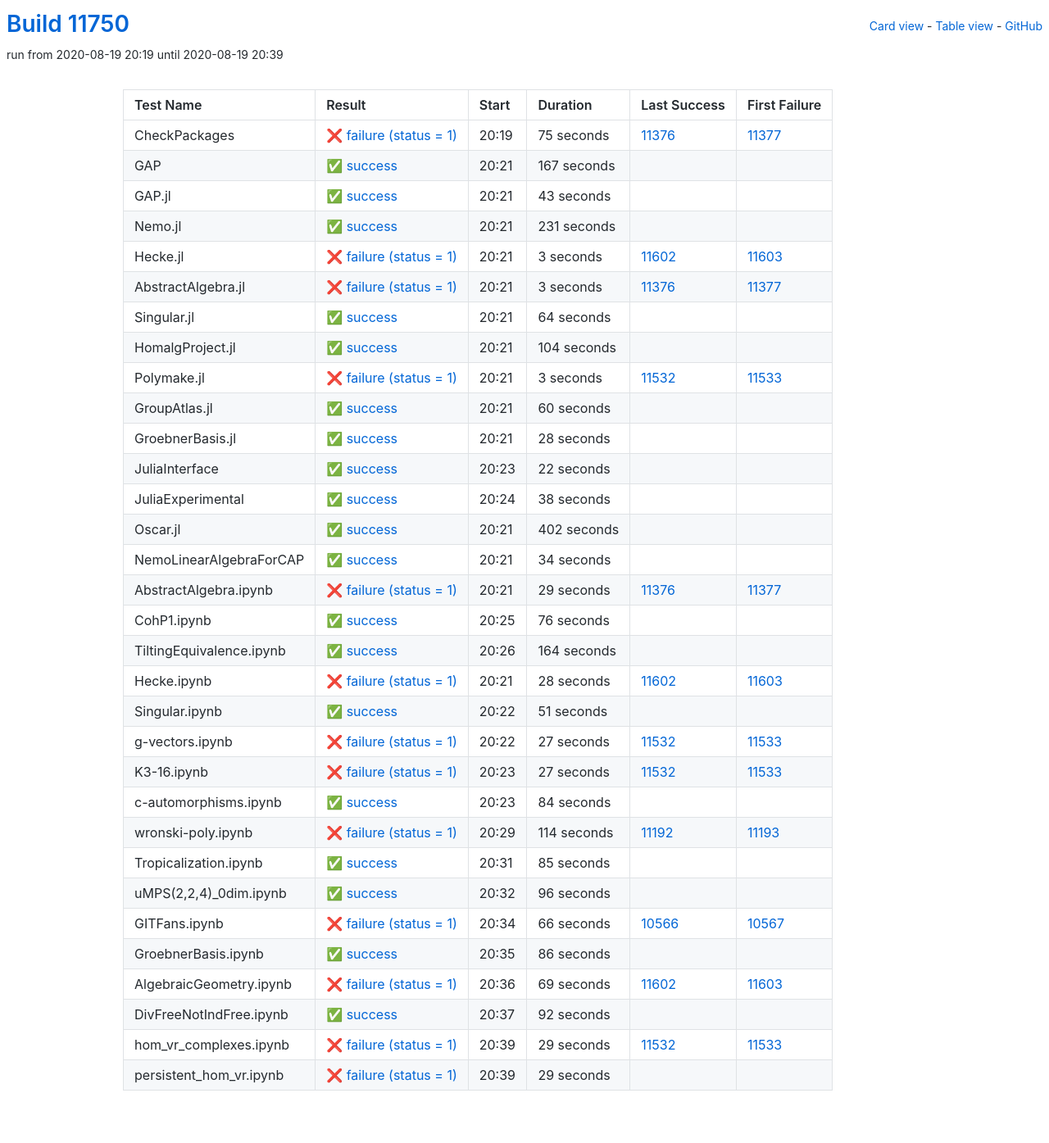
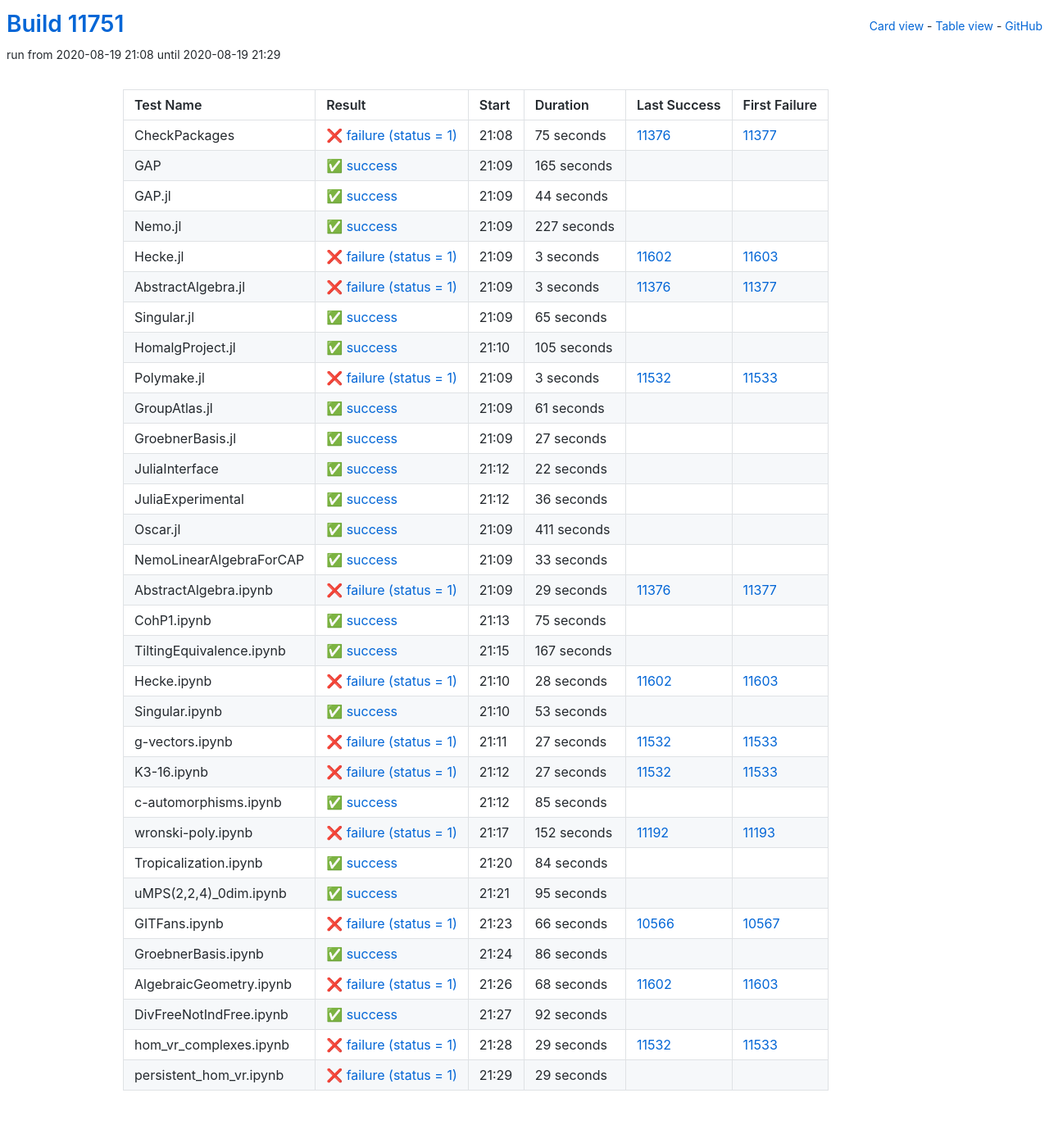
Before and after one commit to oscar-system/oscar-ci-status, a Jekyll site: the page built from table.html, in a window 1280 px wide. Shown: the whole page at 82% size. Built offline with Jekyll 4.4.1, drawn with Linux system fonts in a browser that asks for light colours.

Commit message:
Build #11751

```diff
--- a/_data/ci.yml
+++ b/_data/ci.yml
@@ -1,6 +1,6 @@
 ---
-build: 11750
-build_url: https://oscarci.mathematik.uni-kl.de/job/oscar/11750/
+build: 11751
+build_url: https://oscarci.mathematik.uni-kl.de/job/oscar/11751/
 job: oscar
 organization: oscar-system
 repo: oscar-ci-status
@@ -8,8 +8,8 @@
 tests:
 - name: CheckPackages
   id: checkpackages
-  log: https://oscarci.mathematik.uni-kl.de/job/oscar/11750/artifact/logs/build-11750/CheckPackages.log
-  start: 2020-08-19 20:19
+  log: https://oscarci.mathematik.uni-kl.de/job/oscar/11751/artifact/logs/build-11751/CheckPackages.log
+  start: 2020-08-19 21:08
   success: false
   exitcode: 1
   status: failure
@@ -20,44 +20,44 @@
   first_failure_url: https://oscarci.mathematik.uni-kl.de/job/oscar/11377/
 - name: GAP
   id: gap
-  log: https://oscarci.mathematik.uni-kl.de/job/oscar/11750/artifact/logs/build-11750/GAP.log
-  start: 2020-08-19 20:21
+  log: https://oscarci.mathematik.uni-kl.de/job/oscar/11751/artifact/logs/build-11751/GAP.log
+  start: 2020-08-19 21:09
   success: true
   exitcode: 0
   status: success
-  duration: 167
+  duration: 165
   last_success: false
   last_success_url:
   first_failure: false
   first_failure_url:
 - name: GAP.jl
   id: gap-jl
-  log: https://oscarci.mathematik.uni-kl.de/job/oscar/11750/artifact/logs/build-11750/GAP.jl.log
-  start: 2020-08-19 20:21
+  log: https://oscarci.mathematik.uni-kl.de/job/oscar/11751/artifact/logs/build-11751/GAP.jl.log
+  start: 2020-08-19 21:09
   success: true
   exitcode: 0
   status: success
-  duration: 43
+  duration: 44
   last_success: false
   last_success_url:
   first_failure: false
   first_failure_url:
 - name: Nemo.jl
   id: nemo-jl
-  log: https://oscarci.mathematik.uni-kl.de/job/oscar/11750/artifact/logs/build-11750/Nemo.jl.log
-  start: 2020-08-19 20:21
+  log: https://oscarci.mathematik.uni-kl.de/job/oscar/11751/artifact/logs/build-11751/Nemo.jl.log
+  start: 2020-08-19 21:09
   success: true
   exitcode: 0
   status: success
-  duration: 231
+  duration: 227
   last_success: false
   last_success_url:
   first_failure: false
   first_failure_url:
 - name: Hecke.jl
   id: hecke-jl
-  log: https://oscarci.mathematik.uni-kl.de/job/oscar/11750/artifact/logs/build-11750/Hecke.jl.log
-  start: 2020-08-19 20:21
+  log: https://oscarci.mathematik.uni-kl.de/job/oscar/11751/artifact/logs/build-11751/Hecke.jl.log
+  start: 2020-08-19 21:09
   success: false
   exitcode: 1
   status: failure
@@ -68,8 +68,8 @@
   first_failure_url: https://oscarci.mathematik.uni-kl.de/job/oscar/11603/
 - name: AbstractAlgebra.jl
   id: abstractalgebra-jl
-  log: https://oscarci.mathematik.uni-kl.de/job/oscar/11750/artifact/logs/build-11750/AbstractAlgebra.jl.log
-  start: 2020-08-19 20:21
+  log: https://oscarci.mathematik.uni-kl.de/job/oscar/11751/artifact/logs/build-11751/AbstractAlgebra.jl.log
+  start: 2020-08-19 21:09
   success: false
   exitcode: 1
   status: failure
@@ -80,32 +80,32 @@
   first_failure_url: https://oscarci.mathematik.uni-kl.de/job/oscar/11377/
 - name: Singular.jl
   id: singular-jl
-  log: https://oscarci.mathematik.uni-kl.de/job/oscar/11750/artifact/logs/build-11750/Singular.jl.log
-  start: 2020-08-19 20:21
+  log: https://oscarci.mathematik.uni-kl.de/job/oscar/11751/artifact/logs/build-11751/Singular.jl.log
+  start: 2020-08-19 21:09
   success: true
   exitcode: 0
   status: success
-  duration: 64
+  duration: 65
   last_success: false
   last_success_url:
   first_failure: false
   first_failure_url:
 - name: HomalgProject.jl
   id: homalgproject-jl
-  log: https://oscarci.mathematik.uni-kl.de/job/oscar/11750/artifact/logs/build-11750/HomalgProject.jl.log
-  start: 2020-08-19 20:21
+  log: https://oscarci.mathematik.uni-kl.de/job/oscar/11751/artifact/logs/build-11751/HomalgProject.jl.log
+  start: 2020-08-19 21:10
   success: true
   exitcode: 0
   status: success
-  duration: 104
+  duration: 105
   last_success: false
   last_success_url:
   first_failure: false
   first_failure_url:
 - name: Polymake.jl
   id: polymake-jl
-  log: https://oscarci.mathematik.uni-kl.de/job/oscar/11750/artifact/logs/build-11750/Polymake.jl.log
-  start: 2020-08-19 20:21
+  log: https://oscarci.mathematik.uni-kl.de/job/oscar/11751/artifact/logs/build-11751/Polymake.jl.log
+  start: 2020-08-19 21:09
   success: false
   exitcode: 1
   status: failure
@@ -116,32 +116,32 @@
   first_failure_url: https://oscarci.mathematik.uni-kl.de/job/oscar/11533/
 - name: GroupAtlas.jl
   id: groupatlas-jl
-  log: https://oscarci.mathematik.uni-kl.de/job/oscar/11750/artifact/logs/build-11750/GroupAtlas.jl.log
-  start: 2020-08-19 20:21
+  log: https://oscarci.mathematik.uni-kl.de/job/oscar/11751/artifact/logs/build-11751/GroupAtlas.jl.log
+  start: 2020-08-19 21:09
   success: true
   exitcode: 0
   status: success
-  duration: 60
+  duration: 61
   last_success: false
   last_success_url:
   first_failure: false
   first_failure_url:
 - name: GroebnerBasis.jl
   id: groebnerbasis-jl
-  log: https://oscarci.mathematik.uni-kl.de/job/oscar/11750/artifact/logs/build-11750/GroebnerBasis.jl.log
-  start: 2020-08-19 20:21
+  log: https://oscarci.mathematik.uni-kl.de/job/oscar/11751/artifact/logs/build-11751/GroebnerBasis.jl.log
+  start: 2020-08-19 21:09
   success: true
   exitcode: 0
   status: success
-  duration: 28
+  duration: 27
   last_success: false
   last_success_url:
   first_failure: false
   first_failure_url:
 - name: JuliaInterface
   id: juliainterface
-  log: https://oscarci.mathematik.uni-kl.de/job/oscar/11750/artifact/logs/build-11750/JuliaInterface.log
-  start: 2020-08-19 20:23
+  log: https://oscarci.mathematik.uni-kl.de/job/oscar/11751/artifact/logs/build-11751/JuliaInterface.log
+  start: 2020-08-19 21:12
   success: true
   exitcode: 0
   status: success
@@ -152,44 +152,44 @@
   first_failure_url:
 - name: JuliaExperimental
   id: juliaexperimental
-  log: https://oscarci.mathematik.uni-kl.de/job/oscar/11750/artifact/logs/build-11750/JuliaExperimental.log
-  start: 2020-08-19 20:24
+  log: https://oscarci.mathematik.uni-kl.de/job/oscar/11751/artifact/logs/build-11751/JuliaExperimental.log
+  start: 2020-08-19 21:12
   success: true
   exitcode: 0
   status: success
-  duration: 38
+  duration: 36
   last_success: false
   last_success_url:
   first_failure: false
   first_failure_url:
 - name: Oscar.jl
   id: oscar-jl
-  log: https://oscarci.mathematik.uni-kl.de/job/oscar/11750/artifact/logs/build-11750/Oscar.jl.log
-  start: 2020-08-19 20:21
+  log: https://oscarci.mathematik.uni-kl.de/job/oscar/11751/artifact/logs/build-11751/Oscar.jl.log
+  start: 2020-08-19 21:09
   success: true
   exitcode: 0
   status: success
-  duration: 402
+  duration: 411
   last_success: false
   last_success_url:
   first_failure: false
   first_failure_url:
 - name: NemoLinearAlgebraForCAP
   id: nemolinearalgebraforcap
-  log: https://oscarci.mathematik.uni-kl.de/job/oscar/11750/artifact/logs/build-11750/NemoLinearAlgebraForCAP.log
-  start: 2020-08-19 20:21
+  log: https://oscarci.mathematik.uni-kl.de/job/oscar/11751/artifact/logs/build-11751/NemoLinearAlgebraForCAP.log
+  start: 2020-08-19 21:09
   success: true
   exitcode: 0
   status: success
-  duration: 34
+  duration: 33
   last_success: false
   last_success_url:
   first_failure: false
   first_failure_url:
 - name: AbstractAlgebra.ipynb
   id: abstractalgebra-ipynb
-  log: https://oscarci.mathematik.uni-kl.de/job/oscar/11750/artifact/logs/build-11750/AbstractAlgebra.ipynb.log
-  start: 2020-08-19 20:21
+  log: https://oscarci.mathematik.uni-kl.de/job/oscar/11751/artifact/logs/build-11751/AbstractAlgebra.ipynb.log
+  start: 2020-08-19 21:09
   success: false
   exitcode: 1
   status: failure
@@ -200,32 +200,32 @@
   first_failure_url: https://oscarci.mathematik.uni-kl.de/job/oscar/11377/
 - name: CohP1.ipynb
   id: cohp1-ipynb
-  log: https://oscarci.mathematik.uni-kl.de/job/oscar/11750/artifact/logs/build-11750/CohP1.ipynb.log
-  start: 2020-08-19 20:25
+  log: https://oscarci.mathematik.uni-kl.de/job/oscar/11751/artifact/logs/build-11751/CohP1.ipynb.log
+  start: 2020-08-19 21:13
   success: true
   exitcode: 0
   status: success
-  duration: 76
+  duration: 75
   last_success: false
   last_success_url:
   first_failure: false
   first_failure_url:
 - name: TiltingEquivalence.ipynb
   id: tiltingequivalence-ipynb
-  log: https://oscarci.mathematik.uni-kl.de/job/oscar/11750/artifact/logs/build-11750/TiltingEquivalence.ipynb.log
-  start: 2020-08-19 20:26
+  log: https://oscarci.mathematik.uni-kl.de/job/oscar/11751/artifact/logs/build-11751/TiltingEquivalence.ipynb.log
+  start: 2020-08-19 21:15
   success: true
   exitcode: 0
   status: success
-  duration: 164
+  duration: 167
   last_success: false
   last_success_url:
   first_failure: false
   first_failure_url:
 - name: Hecke.ipynb
   id: hecke-ipynb
-  log: https://oscarci.mathematik.uni-kl.de/job/oscar/11750/artifact/logs/build-11750/Hecke.ipynb.log
-  start: 2020-08-19 20:21
+  log: https://oscarci.mathematik.uni-kl.de/job/oscar/11751/artifact/logs/build-11751/Hecke.ipynb.log
+  start: 2020-08-19 21:10
   success: false
   exitcode: 1
   status: failure
@@ -236,20 +236,20 @@
   first_failure_url: https://oscarci.mathematik.uni-kl.de/job/oscar/11603/
 - name: Singular.ipynb
   id: singular-ipynb
-  log: https://oscarci.mathematik.uni-kl.de/job/oscar/11750/artifact/logs/build-11750/Singular.ipynb.log
-  start: 2020-08-19 20:22
+  log: https://oscarci.mathematik.uni-kl.de/job/oscar/11751/artifact/logs/build-11751/Singular.ipynb.log
+  start: 2020-08-19 21:10
   success: true
   exitcode: 0
   status: success
-  duration: 51
+  duration: 53
   last_success: false
   last_success_url:
   first_failure: false
   first_failure_url:
 - name: g-vectors.ipynb
   id: g-vectors-ipynb
-  log: https://oscarci.mathematik.uni-kl.de/job/oscar/11750/artifact/logs/build-11750/g-vectors.ipynb.log
-  start: 2020-08-19 20:22
+  log: https://oscarci.mathematik.uni-kl.de/job/oscar/11751/artifact/logs/build-11751/g-vectors.ipynb.log
+  start: 2020-08-19 21:11
   success: false
   exitcode: 1
   status: failure
@@ -260,8 +260,8 @@
   first_failure_url: https://oscarci.mathematik.uni-kl.de/job/oscar/11533/
 - name: K3-16.ipynb
   id: k3-16-ipynb
-  log: https://oscarci.mathematik.uni-kl.de/job/oscar/11750/artifact/logs/build-11750/K3-16.ipynb.log
-  start: 2020-08-19 20:23
+  log: https://oscarci.mathematik.uni-kl.de/job/oscar/11751/artifact/logs/build-11751/K3-16.ipynb.log
+  start: 2020-08-19 21:12
   success: false
   exitcode: 1
   status: failure
@@ -272,8 +272,32 @@
   first_failure_url: https://oscarci.mathematik.uni-kl.de/job/oscar/11533/
 - name: c-automorphisms.ipynb
   id: c-automorphisms-ipynb
-  log: https://oscarci.mathematik.uni-kl.de/job/oscar/11750/artifact/logs/build-11750/c-automorphisms.ipynb.log
-  start: 2020-08-19 20:23
+  log: https://oscarci.mathematik.uni-kl.de/job/oscar/11751/artifact/logs/build-11751/c-automorphisms.ipynb.log
+  start: 2020-08-19 21:12
+  success: true
+  exitcode: 0
+  status: success
+  duration: 85
+  last_success: false
+  last_success_url:
+  first_failure: false
+  first_failure_url:
+- name: wronski-poly.ipynb
+  id: wronski-poly-ipynb
+  log: https://oscarci.mathematik.uni-kl.de/job/oscar/11751/artifact/logs/build-11751/wronski-poly.ipynb.log
+  start: 2020-08-19 21:17
+  success: false
+  exitcode: 1
+  status: failure
+  duration: 152
+  last_success: 11192
+  last_success_url: https://oscarci.mathematik.uni-kl.de/job/oscar/11192/
+  first_failure: 11193
+  first_failure_url: https://oscarci.mathematik.uni-kl.de/job/oscar/11193/
+- name: Tropicalization.ipynb
+  id: tropicalization-ipynb
+  log: https://oscarci.mathematik.uni-kl.de/job/oscar/11751/artifact/logs/build-11751/Tropicalization.ipynb.log
+  start: 2020-08-19 21:20
   success: true
   exitcode: 0
   status: success
@@ -282,46 +306,22 @@
   last_success_url:
   first_failure: false
   first_failure_url:
-- name: wronski-poly.ipynb
-  id: wronski-poly-ipynb
-  log: https://oscarci.mathematik.uni-kl.de/job/oscar/11750/artifact/logs/build-11750/wronski-poly.ipynb.log
-  start: 2020-08-19 20:29
-  success: false
-  exitcode: 1
-  status: failure
-  duration: 114
-  last_success: 11192
-  last_success_url: https://oscarci.mathematik.uni-kl.de/job/oscar/11192/
-  first_failure: 11193
-  first_failure_url: https://oscarci.mathematik.uni-kl.de/job/oscar/11193/
-- name: Tropicalization.ipynb
-  id: tropicalization-ipynb
-  log: https://oscarci.mathematik.uni-kl.de/job/oscar/11750/artifact/logs/build-11750/Tropicalization.ipynb.log
-  start: 2020-08-19 20:31
+- name: uMPS(2,2,4)_0dim.ipynb
+  id: umps-2-2-4-0dim-ipynb
+  log: https://oscarci.mathematik.uni-kl.de/job/oscar/11751/artifact/logs/build-11751/uMPS-2-2-4-_0dim.ipynb.log
+  start: 2020-08-19 21:21
   success: true
   exitcode: 0
   status: success
-  duration: 85
-  last_success: false
-  last_success_url:
-  first_failure: false
-  first_failure_url:
-- name: uMPS(2,2,4)_0dim.ipynb
-  id: umps-2-2-4-0dim-ipynb
-  log: https://oscarci.mathematik.uni-kl.de/job/oscar/11750/artifact/logs/build-11750/uMPS-2-2-4-_0dim.ipynb.log
-  start: 2020-08-19 20:32
-  success: true
-  exitcode: 0
-  status: success
-  duration: 96
+  duration: 95
   last_success: false
   last_success_url:
   first_failure: false
   first_failure_url:
 - name: GITFans.ipynb
   id: gitfans-ipynb
-  log: https://oscarci.mathematik.uni-kl.de/job/oscar/11750/artifact/logs/build-11750/GITFans.ipynb.log
-  start: 2020-08-19 20:34
+  log: https://oscarci.mathematik.uni-kl.de/job/oscar/11751/artifact/logs/build-11751/GITFans.ipynb.log
+  start: 2020-08-19 21:23
   success: false
   exitcode: 1
   status: failure
@@ -332,8 +332,8 @@
   first_failure_url: https://oscarci.mathematik.uni-kl.de/job/oscar/10567/
 - name: GroebnerBasis.ipynb
   id: groebnerbasis-ipynb
-  log: https://oscarci.mathematik.uni-kl.de/job/oscar/11750/artifact/logs/build-11750/GroebnerBasis.ipynb.log
-  start: 2020-08-19 20:35
+  log: https://oscarci.mathematik.uni-kl.de/job/oscar/11751/artifact/logs/build-11751/GroebnerBasis.ipynb.log
+  start: 2020-08-19 21:24
   success: true
   exitcode: 0
   status: success
@@ -344,20 +344,20 @@
   first_failure_url:
 - name: AlgebraicGeometry.ipynb
   id: algebraicgeometry-ipynb
-  log: https://oscarci.mathematik.uni-kl.de/job/oscar/11750/artifact/logs/build-11750/AlgebraicGeometry.ipynb.log
-  start: 2020-08-19 20:36
+  log: https://oscarci.mathematik.uni-kl.de/job/oscar/11751/artifact/logs/build-11751/AlgebraicGeometry.ipynb.log
+  start: 2020-08-19 21:26
   success: false
   exitcode: 1
   status: failure
-  duration: 69
+  duration: 68
   last_success: 11602
   last_success_url: https://oscarci.mathematik.uni-kl.de/job/oscar/11602/
   first_failure: 11603
   first_failure_url: https://oscarci.mathematik.uni-kl.de/job/oscar/11603/
 - name: DivFreeNotIndFree.ipynb
   id: divfreenotindfree-ipynb
-  log: https://oscarci.mathematik.uni-kl.de/job/oscar/11750/artifact/logs/build-11750/DivFreeNotIndFree.ipynb.log
-  start: 2020-08-19 20:37
+  log: https://oscarci.mathematik.uni-kl.de/job/oscar/11751/artifact/logs/build-11751/DivFreeNotIndFree.ipynb.log
+  start: 2020-08-19 21:27
   success: true
   exitcode: 0
   status: success
@@ -368,8 +368,8 @@
   first_failure_url:
 - name: hom_vr_complexes.ipynb
   id: hom-vr-complexes-ipynb
-  log: https://oscarci.mathematik.uni-kl.de/job/oscar/11750/artifact/logs/build-11750/hom_vr_complexes.ipynb.log
-  start: 2020-08-19 20:39
+  log: https://oscarci.mathematik.uni-kl.de/job/oscar/11751/artifact/logs/build-11751/hom_vr_complexes.ipynb.log
+  start: 2020-08-19 21:28
   success: false
   exitcode: 1
   status: failure
@@ -380,8 +380,8 @@
   first_failure_url: https://oscarci.mathematik.uni-kl.de/job/oscar/11533/
 - name: persistent_hom_vr.ipynb
   id: persistent-hom-vr-ipynb
-  log: https://oscarci.mathematik.uni-kl.de/job/oscar/11750/artifact/logs/build-11750/persistent_hom_vr.ipynb.log
-  start: 2020-08-19 20:39
+  log: https://oscarci.mathematik.uni-kl.de/job/oscar/11751/artifact/logs/build-11751/persistent_hom_vr.ipynb.log
+  start: 2020-08-19 21:29
   success: false
   exitcode: 1
   status: failure
```
Also changed, not shown: README.md.
